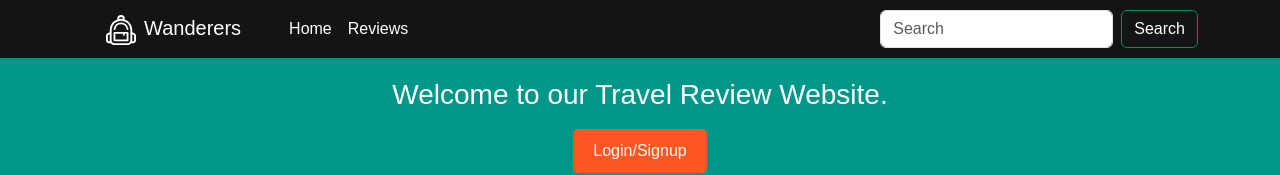
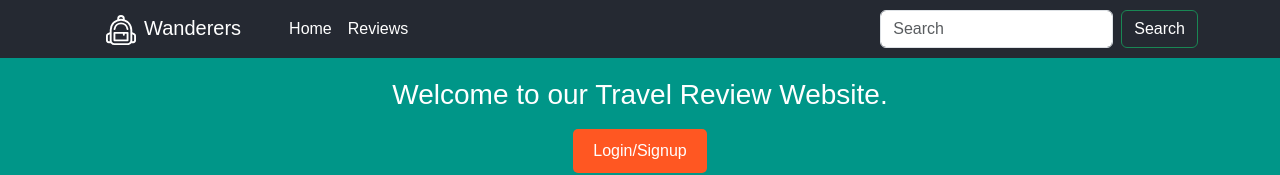
Before and after one commit to levit3/Wanderers-Project, a React (Create React App) app in the folder client/: page / in a window 1280 px wide. Shown: the top 175 px of the page. Built offline with nearby package versions, Linux system fonts and the light colour scheme; no server answers; a web font is replaced by a local one.

Commit message:
removes rounded corners

```diff
--- a/client/src/components/NavBar.js
+++ b/client/src/components/NavBar.js
@@ -5,8 +5,8 @@ function NavBar() {
   return (
     <>
       <nav
-        className="navbar navbar-expand-lg sticky-top"
-        style={{ backgroundColor: "#141414" }}
+        className="navbar navbar-expand-lg sticky-top navbar-dark"
+        style={{ backgroundColor: "#252932" }}
       >
         <div className="container">
           <a className="navbar-brand px-4 text-white" href="/">
```
